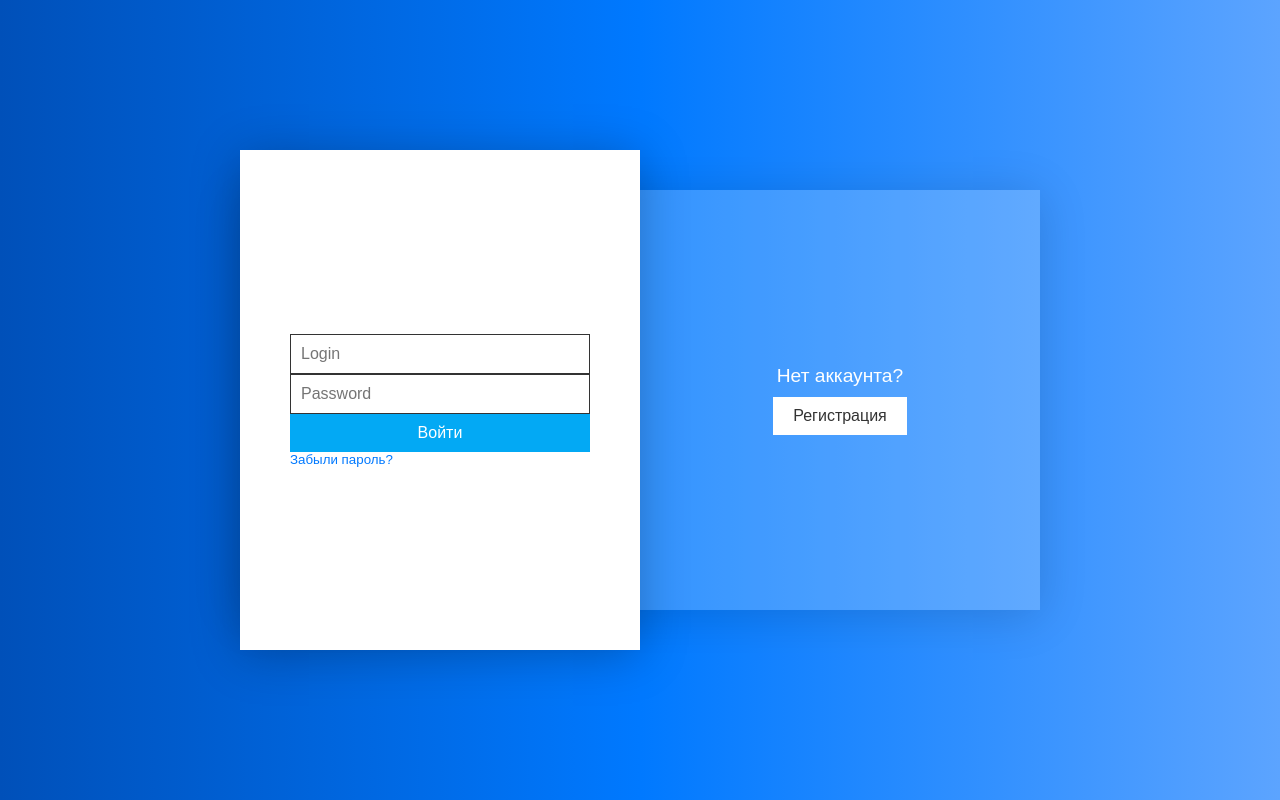
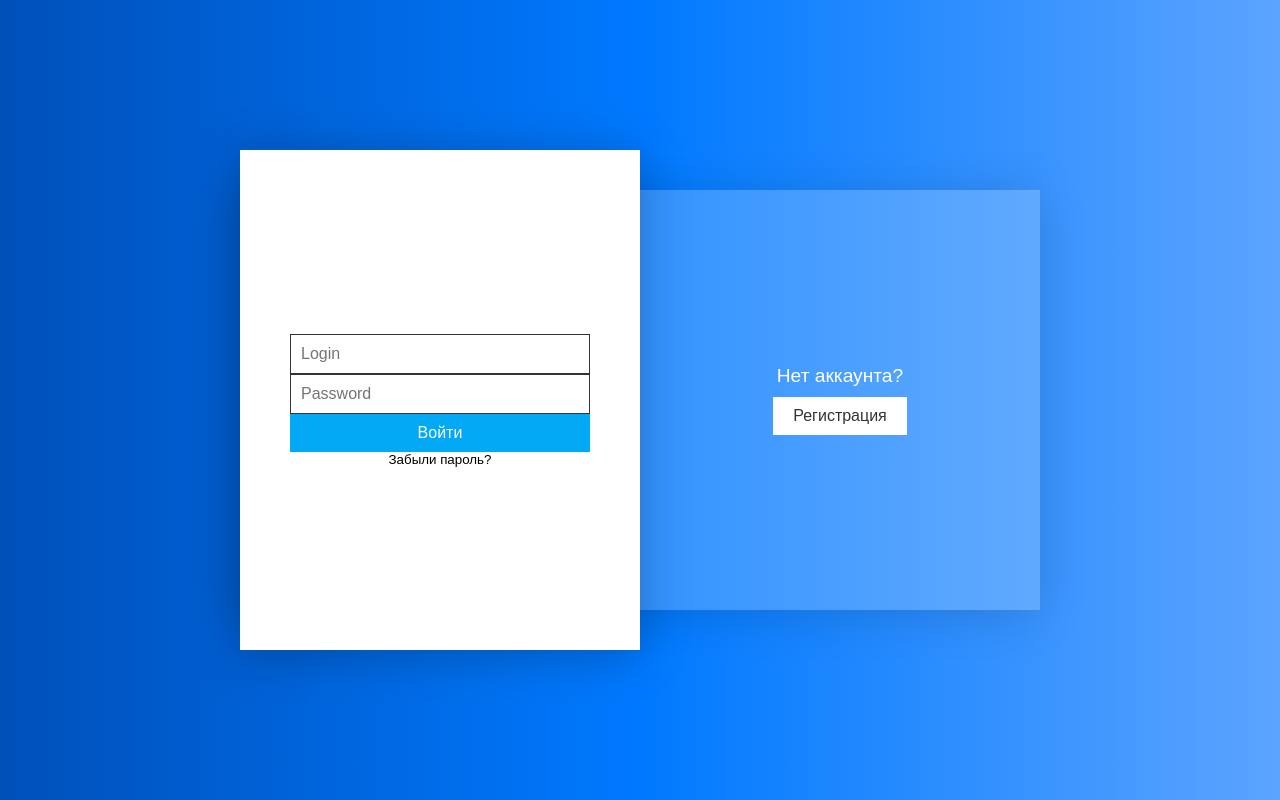
Before and after one commit to Artur-Yamai/HookahDB-frontend, a React (Create React App) app: page /auth in a window 1280 px wide. Built offline with nearby package versions, Linux system fonts and the light colour scheme.

Commit message:
форма авторизации вынесена в отдельный компонент

```diff
--- /dev/null
+++ b/src/pages/autorization/AuthorizationForm.tsx
@@ -0,0 +1,40 @@
+import { useForm } from "react-hook-form";
+import { IUserAutorizationData } from "./interfaces";
+
+interface IAuthorizationForm {
+  onSubmit: (userData: IUserAutorizationData) => void;
+}
+
+interface FormValues {
+  login: string;
+  password: string;
+}
+
+export function AuthorizationForm({
+  onSubmit,
+}: IAuthorizationForm): JSX.Element {
+  const {
+    register,
+    handleSubmit,
+    formState: { errors },
+    watch,
+    resetField,
+  } = useForm<FormValues>({
+    mode: "onBlur",
+    defaultValues: {
+      login: "",
+      password: "",
+    },
+  });
+
+  const formSubmit = handleSubmit(({ login, password }) => {});
+
+  return (
+    <form onSubmit={formSubmit}>
+      <input type="text" placeholder="Login" />
+      <input type="password" placeholder="Password" />
+      <input type="submit" value="Войти" onClick={formSubmit} />
+      <button className="authorization__forget-password">Забыли пароль?</button>
+    </form>
+  );
+}
--- a/src/pages/autorization/index.tsx
+++ b/src/pages/autorization/index.tsx
@@ -3,7 +3,8 @@ import { useNavigate } from "react-router";
 import { observer } from "mobx-react-lite";
 import UserStore from "../../store/user";
 import { RegistrationForm } from "./RegistrationForm";
-import { IUserRegistrationData } from "./interfaces";
+import { AuthorizationForm } from "./AuthorizationForm";
+import { IUserRegistrationData, IUserAutorizationData } from "./interfaces";
 import "./autorization.scss";
 
 function Autorization(): JSX.Element {
@@ -16,10 +17,12 @@ function Autorization(): JSX.Element {
     setStartPageActive(isActive ? "autorization--active" : "");
   }
 
-  async function toSignin(e: React.SyntheticEvent<EventTarget>): Promise<void> {
-    e.preventDefault();
-    await alert("Вы авторизированы");
-    navigate("/");
+  async function toSignin({
+    login,
+    password,
+  }: IUserAutorizationData): Promise<void> {
+    console.log(login, password);
+    // navigate("/");
   }
 
   async function toSignup({
@@ -54,14 +57,7 @@ function Autorization(): JSX.Element {
         </div>
         <div className={`autorization__formBx ${formBxActive}`}>
           <div className="autorization__form autorization__signinForm">
-            <form onSubmit={toSignin}>
-              <input type="text" placeholder="Login" />
-              <input type="password" placeholder="Password" />
-              <input type="submit" value="Войти" onClick={toSignin} />
-              <button className="autorization__forget-password">
-                Забыли пароль?
-              </button>
-            </form>
+            <AuthorizationForm onSubmit={toSignin} />
           </div>
           <div className="autorization__form autorization__signupForm">
             <RegistrationForm onSubmit={toSignup} />
--- a/src/pages/autorization/interfaces.ts
+++ b/src/pages/autorization/interfaces.ts
@@ -3,3 +3,8 @@ export interface IUserRegistrationData {
   email: string;
   password: string;
 }
+
+export interface IUserAutorizationData {
+  login: string;
+  password: string;
+}
```
